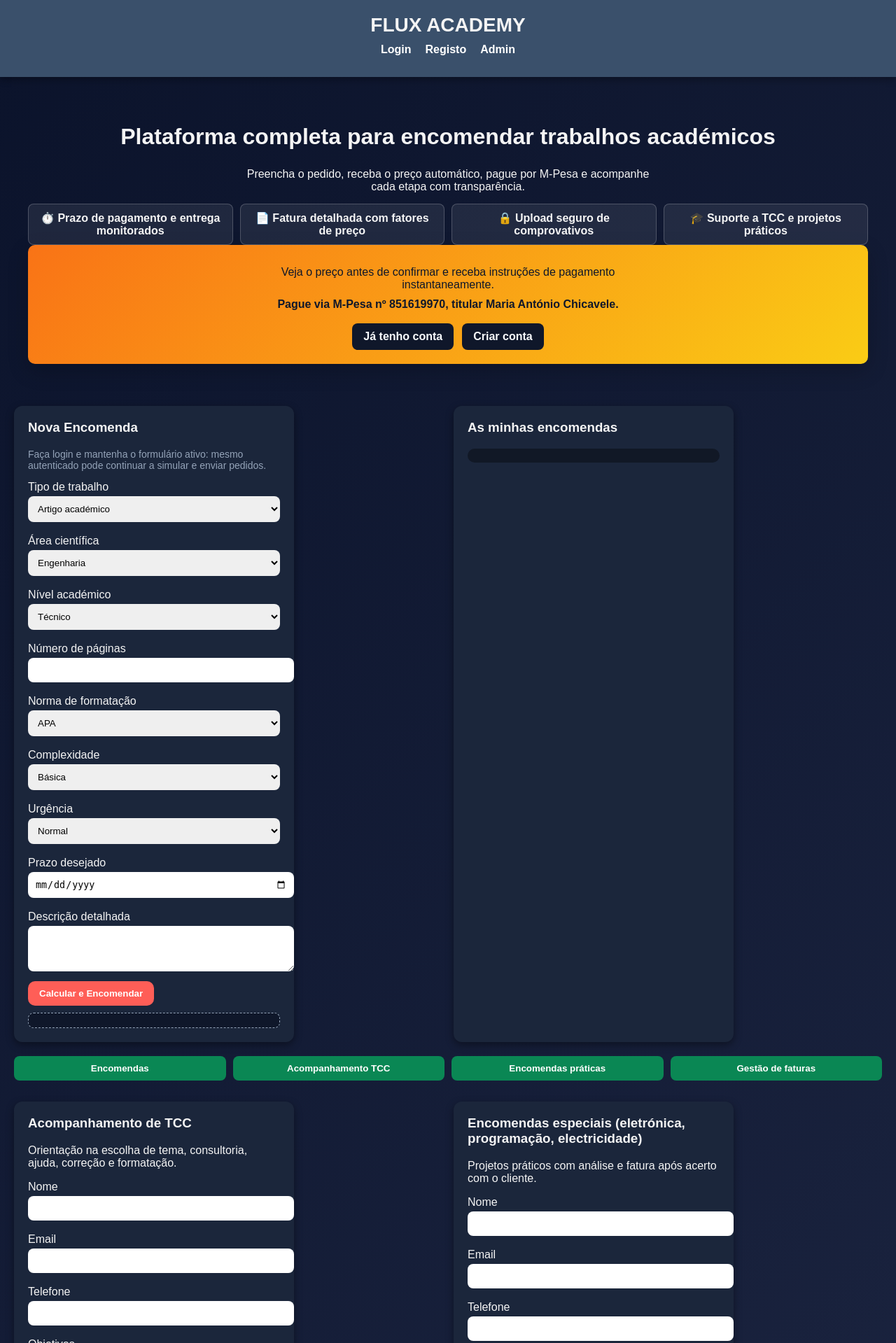
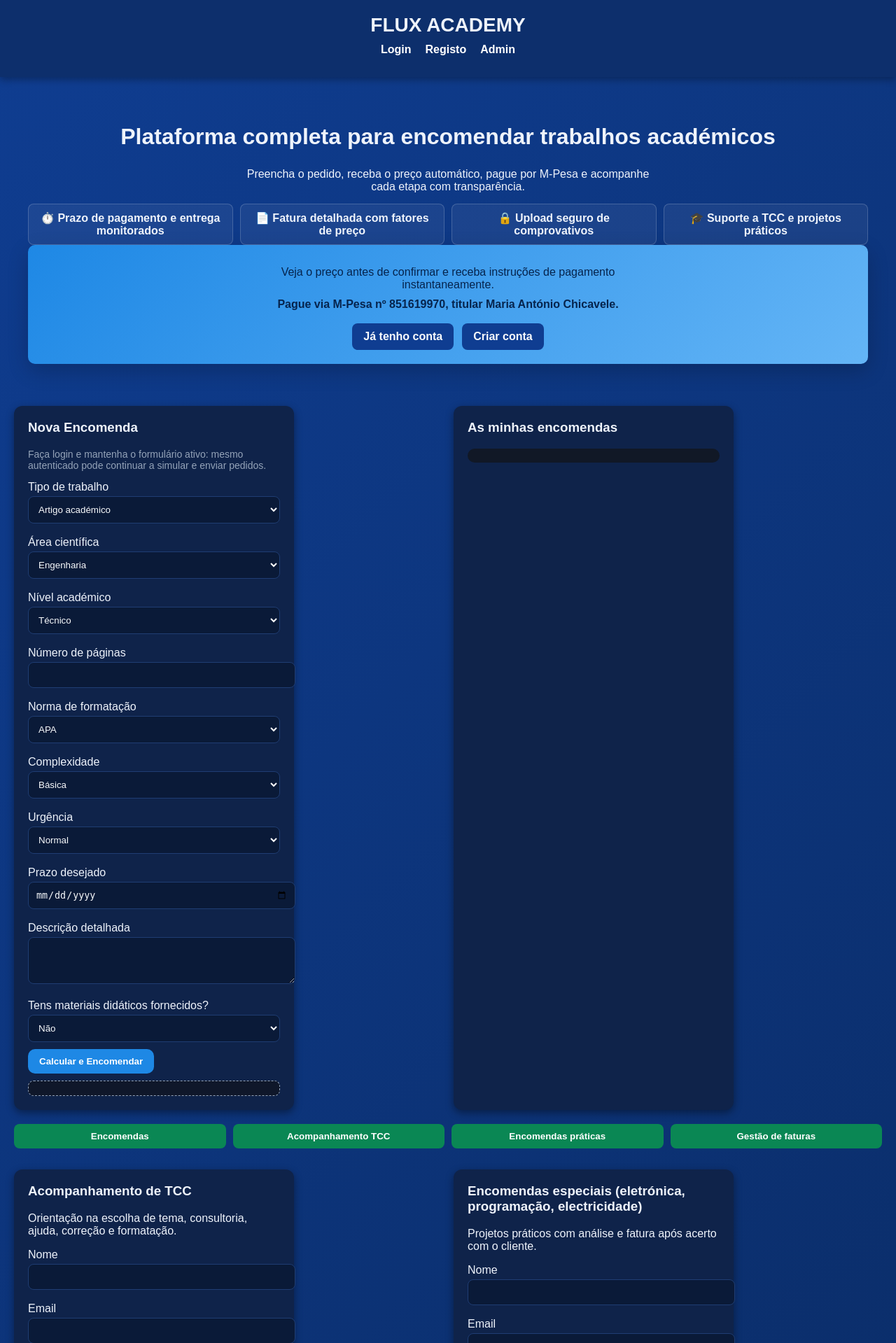
Before and after one commit to mabuie-test/Flux_academy, a PHP site: page / in a window 1280 px wide. Shown: the top 1919 px of the page at 70% size. Run offline with PHP 8.4, Linux system fonts and the light colour scheme.

Commit message:
Handle optional client materials uploads and soften invoice refresh

```diff
--- a/public/index.html
+++ b/public/index.html
@@ -85,6 +85,19 @@
         <input type="date" name="deliveryDeadline" />
         <label>Descrição detalhada</label>
         <textarea name="description" rows="3"></textarea>
+        <div class="inline-group">
+          <label>Tens materiais didáticos fornecidos?</label>
+          <select name="hasMaterials" id="has-materials">
+            <option value="nao">Não</option>
+            <option value="sim">Sim</option>
+          </select>
+        </div>
+        <div id="materials-extra" class="nested" style="display:none;">
+          <label>Percentagem prevista de uso dos materiais (%)</label>
+          <input type="number" name="materialsUsagePercent" min="0" max="100" />
+          <label>Enviar materiais (pdf, imagens, docx) - pode selecionar vários</label>
+          <input type="file" name="materials" multiple />
+        </div>
       <button type="submit">Calcular e Encomendar</button>
     </form>
     <div id="quote-preview" class="quote"></div>
--- a/public/invoice.html
+++ b/public/invoice.html
@@ -19,6 +19,7 @@
       <div class="split">
         <h3 id="invoice-title">Fatura</h3>
         <div class="actions">
+          <button id="refresh-invoice" type="button">Atualizar</button>
           <button id="back-dashboard" type="button">Voltar</button>
           <button id="download-pdf" type="button">Baixar PDF</button>
         </div>
--- a/public/main.js
+++ b/public/main.js
@@ -42,6 +42,21 @@ function toast(message) {
   modalCancel.onclick = close;
 }
 
+const materialsExtra = document.getElementById('materials-extra');
+const materialsSelect = document.getElementById('has-materials');
+function toggleMaterials(show) {
+  if (!materialsExtra) return;
+  materialsExtra.style.display = show ? 'block' : 'none';
+  if (!show) {
+    materialsExtra.querySelectorAll('input').forEach((el) => {
+      el.value = '';
+    });
+  }
+}
+if (materialsSelect) {
+  materialsSelect.addEventListener('change', (e) => toggleMaterials(e.target.value === 'sim'));
+}
+
 function updateNav() {
   document.querySelectorAll('.anon-only').forEach((el) => (el.style.display = authToken ? 'none' : 'inline-flex'));
   document.querySelectorAll('.auth-only').forEach((el) => (el.style.display = authToken ? 'inline-flex' : 'none'));
@@ -84,17 +99,18 @@ if (logoutBtn) {
 
 document.getElementById('order-form').addEventListener('submit', async (e) => {
   e.preventDefault();
-  const raw = Object.fromEntries(new FormData(e.target).entries());
-  raw.pages = Number(raw.pages);
+  const formData = new FormData(e.target);
+  formData.set('pages', Number(formData.get('pages') || 0));
   const res = await fetch(`${apiBase}/orders`, {
     method: 'POST',
-    headers: { 'Content-Type': 'application/json', Authorization: `Bearer ${authToken}` },
-    body: JSON.stringify(raw),
+    headers: { Authorization: `Bearer ${authToken}` },
+    body: formData,
   });
   const data = await res.json();
   if (res.ok) {
-    toast('Encomenda criada. Confira a fatura e pague via M-Pesa!');
+    toast('Encomenda criada. Fatura pronta para pagamento.');
     e.target.reset();
+    toggleMaterials(false);
     currentQuote = null;
     renderQuote();
     window.location.href = `/invoice.html?id=${data.order._id}`;
@@ -163,6 +179,7 @@ async function loadOrders() {
       <p><strong>${order.workType}</strong> - ${order.area} <span class="badge">${order.status}</span></p>
       <p>Preço: ${order.priceBreakdown.total} | Prazo pagamento: ${new Date(order.paymentDeadline).toLocaleString()}</p>
       <p>Fatura: #${invoice.invoiceNumber || 'N/A'} (${invoice.status || 'EMITIDA'})</p>
+      <p class="muted">Materiais do cliente: ${order.hasMaterials ? 'Sim' : 'Não'}</p>
       <div class="stacked-actions">
         <button data-id="${order._id}" class="primary">Ver detalhes</button>
         <a class="ghost" href="/invoice.html?id=${order._id}">Abrir fatura</a>
@@ -208,6 +225,16 @@ function renderOrderDetails() {
     <p>Páginas: ${order.pages} | Nível: ${order.academicLevel} | Complexidade: ${order.complexity} | Urgência: ${order.urgency}</p>
     <p>Entrega desejada: ${order.deliveryDeadline ? new Date(order.deliveryDeadline).toLocaleDateString() : '—'}</p>
     <p>Descrição: ${order.description}</p>
+    <p>Materiais fornecidos: ${order.hasMaterials ? 'Sim' : 'Não'}${
+    order.hasMaterials && order.materialsUsagePercent ? ` (${order.materialsUsagePercent}% previsto)` : ''
+  }</p>
+    ${
+      order.materialsFiles?.length
+        ? `<div class="attachments">${order.materialsFiles
+            .map((f) => `<a href="/uploads/materiais/${f}" target="_blank">${f}</a>`)
+            .join('')}</div>`
+        : ''
+    }
   `;
   const invoiceInfo = document.getElementById('invoice-info');
   invoiceInfo.innerHTML = `
--- a/public/styles.css
+++ b/public/styles.css
@@ -1,12 +1,12 @@
 body {
   font-family: Arial, sans-serif;
   margin: 0;
-  background: linear-gradient(135deg, #0b132b, #1c2541);
-  color: #f4f4f4;
+  background: linear-gradient(135deg, #0f3d91, #0a2b63);
+  color: #eef3fb;
   min-height: 100vh;
 }
 header {
-  background: #3a506b;
+  background: #0d2f6c;
   padding: 20px;
   text-align: center;
   box-shadow: 0 4px 10px rgba(0, 0, 0, 0.3);
@@ -30,8 +30,8 @@ header h1 {
   margin-top: 15px;
 }
 .pill {
-  background: rgba(255, 255, 255, 0.08);
-  border: 1px solid rgba(255, 255, 255, 0.2);
+  background: rgba(255, 255, 255, 0.06);
+  border: 1px solid rgba(255, 255, 255, 0.18);
   padding: 10px;
   border-radius: 8px;
   font-weight: 700;
@@ -49,14 +49,14 @@ header h1 {
   padding-left: 20px;
 }
 .cta-box {
-  background: linear-gradient(135deg, #f97316, #facc15);
-  color: #0f172a;
+  background: linear-gradient(135deg, #1e88e5, #64b5f6);
+  color: #06244d;
   padding: 20px;
   border-radius: 10px;
   box-shadow: 0 10px 30px rgba(0, 0, 0, 0.2);
 }
 .btn {
-  background: #0f172a;
+  background: #0f3d91;
   padding: 10px 16px;
   border-radius: 8px;
   text-decoration: none;
@@ -82,7 +82,7 @@ header h1 {
   margin: 0 auto;
 }
 .card {
-  background: #1b263b;
+  background: #0f234a;
   padding: 20px;
   border-radius: 12px;
   width: 360px;
@@ -99,11 +99,13 @@ input, select, textarea {
   width: 100%;
   padding: 10px;
   border-radius: 8px;
-  border: none;
+  border: 1px solid #1f3d73;
   margin-bottom: 10px;
+  background: #0a1a38;
+  color: #f8fafc;
 }
 button {
-  background: #ff5e57;
+  background: #1e88e5;
   color: #fff;
   border: none;
   padding: 10px 16px;
@@ -111,7 +113,7 @@ button {
   cursor: pointer;
   font-weight: bold;
 }
-button:hover { background: #ff3c2f; }
+button:hover { background: #1565c0; }
 #dashboard, #order-details { display: none; }
 .list {
   margin-top: 10px;
@@ -363,3 +365,15 @@ body.auth-page {
   gap: 8px;
   margin-top: 12px;
 }
+
+.attachments {
+  display: flex;
+  flex-wrap: wrap;
+  gap: 10px;
+  margin: 8px 0;
+}
+
+.attachments a {
+  color: #90cdf4;
+  text-decoration: underline;
+}
--- a/src/models/Order.js
+++ b/src/models/Order.js
@@ -15,6 +15,9 @@ const OrderSchema = new mongoose.Schema(
     complexity: { type: String, enum: ['basica', 'intermedia', 'avancada'], required: true },
     urgency: { type: String, enum: ['normal', '72h', '48h', '24h'], required: true },
     description: { type: String, required: true },
+    hasMaterials: { type: Boolean, default: false },
+    materialsUsagePercent: { type: Number, min: 0, max: 100 },
+    materialsFiles: [{ type: String }],
     status: {
       type: String,
       enum: [
--- a/src/server.js
+++ b/src/server.js
@@ -14,6 +14,7 @@ const app = express();
 
 fs.mkdirSync(path.join(__dirname, '../uploads/comprovativos'), { recursive: true });
 fs.mkdirSync(path.join(__dirname, '../uploads/trabalhos'), { recursive: true });
+fs.mkdirSync(path.join(__dirname, '../uploads/materiais'), { recursive: true });
 
 app.use(cors());
 app.use(express.json());
@@ -23,6 +24,7 @@ app.use(express.urlencoded({ extended: true }));
 app.use(express.static(path.join(__dirname, '../public')));
 app.use('/uploads/comprovativos', express.static(path.join(__dirname, '../uploads/comprovativos')));
 app.use('/uploads/trabalhos', express.static(path.join(__dirname, '../uploads/trabalhos')));
+app.use('/uploads/materiais', express.static(path.join(__dirname, '../uploads/materiais')));
 
 app.use('/api/auth', authRoutes);
 app.use('/api/orders', orderRoutes);
```
Also changed, not shown: public/admin.js (+10 -0 lines), public/invoice.js (+2 -7 lines), src/controllers/orderController.js (+37 -2 lines), src/routes/orderRoutes.js (+27 -1 lines), README.md.
